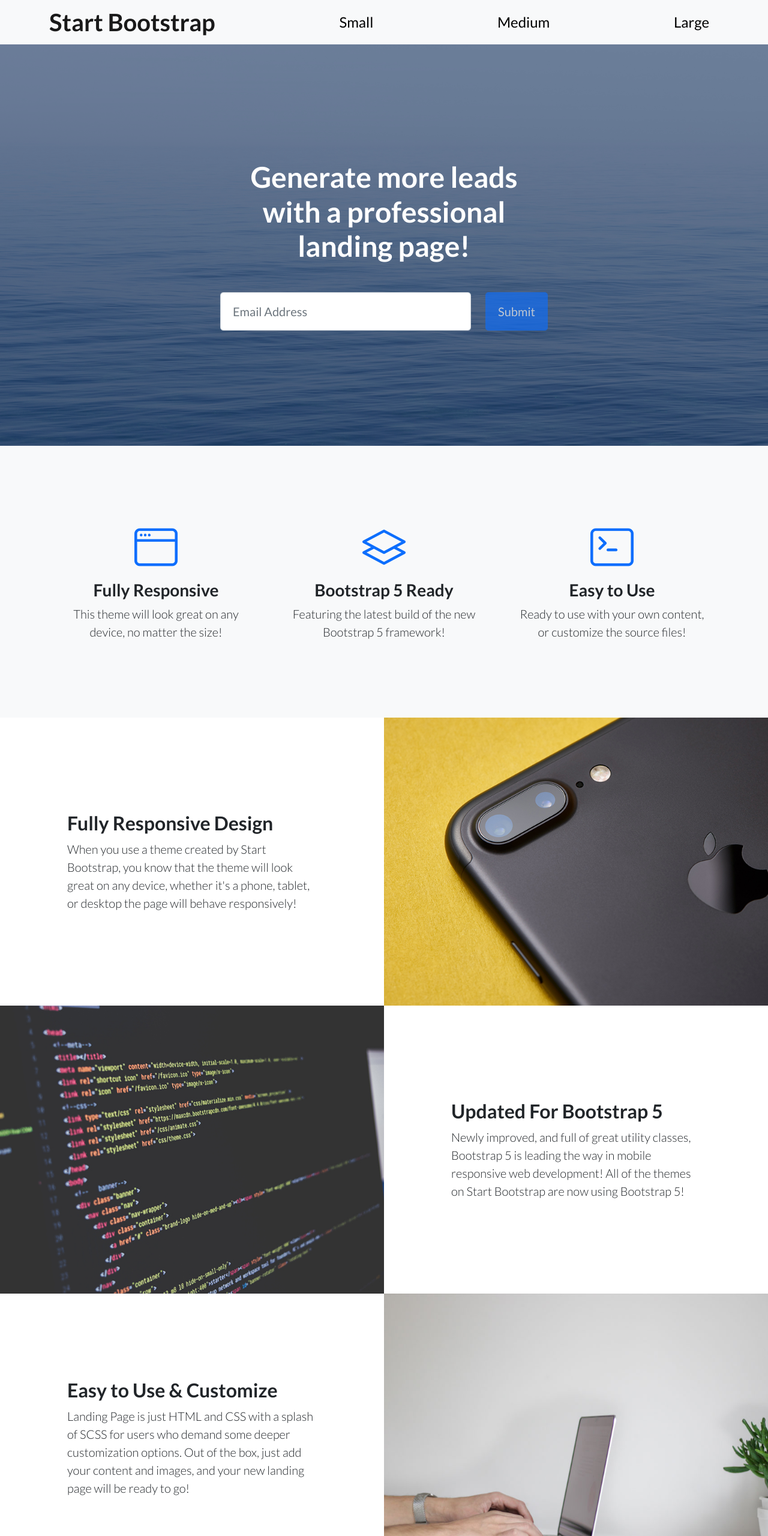
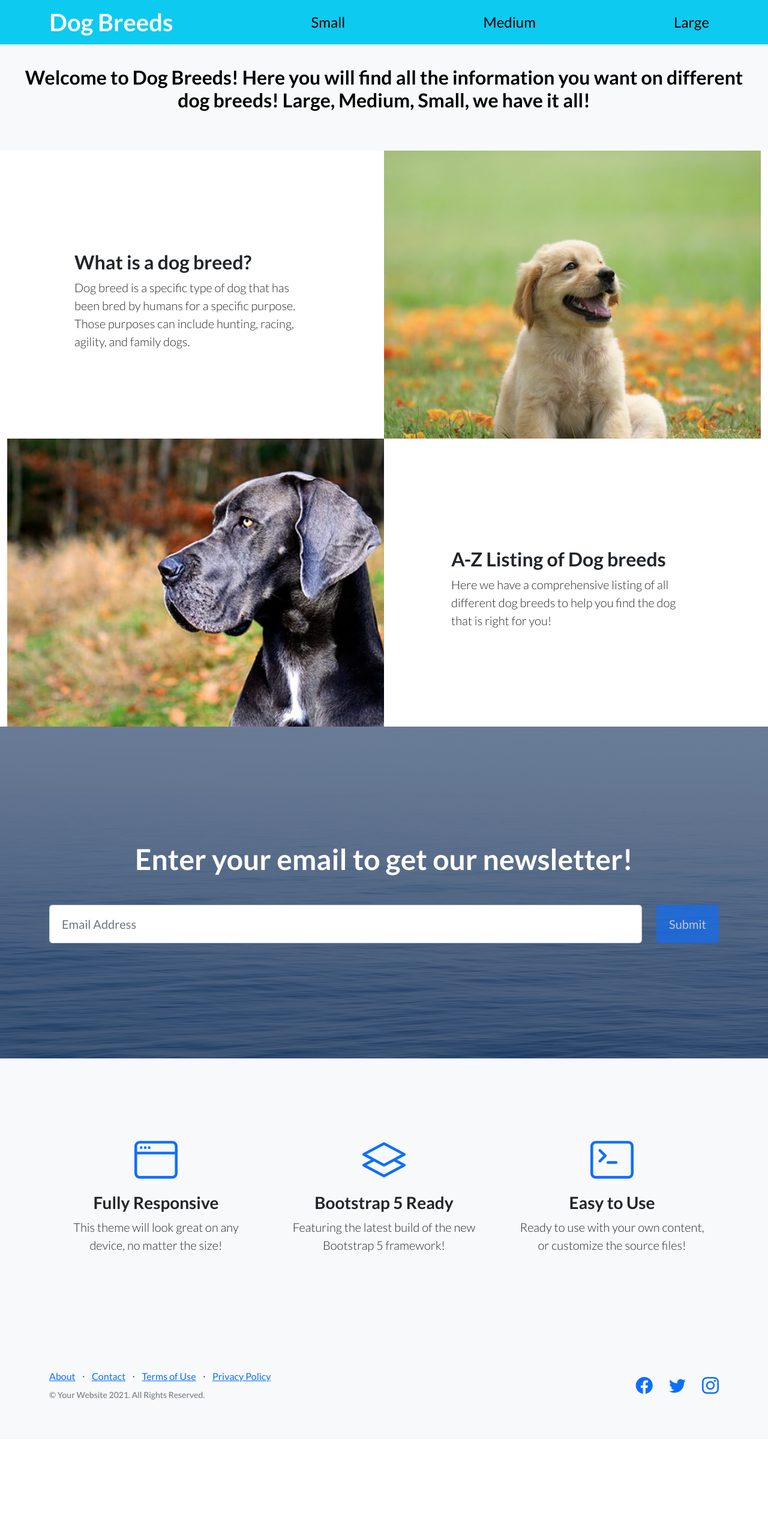
Before and after one commit to amanda-condron/WebProgrammingProject, a website: page dist/index.html in a window 1280 px wide. Shown: the top 2560 px of the page at 60% size. After the commit the page ends 2399 px from the top, so only its background shows below. Drawn offline with nearby package versions, Linux system fonts and the light colour scheme.

Commit message:
Updated to Dog information

```diff
--- a/dist/index.html
+++ b/dist/index.html
@@ -5,7 +5,7 @@
         <meta name="viewport" content="width=device-width, initial-scale=1, shrink-to-fit=no" />
         <meta name="description" content="" />
         <meta name="author" content="" />
-        <title>Landing Page - Start Bootstrap Theme</title>
+        <title>Dog Breeds</title>
         <!-- Favicon-->
         <link rel="icon" type="image/x-icon" href="assets/favicon.ico" />
         <!-- Bootstrap icons-->
@@ -18,23 +18,61 @@
 
     <body>
         <!-- Navigation-->
-        <nav class="navbar navbar-light bg-light static-top">
+        <nav class="navbar navbar-dark bg-info static-top">
             <div class="container">
-                <a class="navbar-brand mb-0 h1" href="#!">Start Bootstrap</a>
+                <a class="navbar-brand mb-0 h1" href="#!">Dog Breeds</a>
                 <a class="nav-link active" href="#">Small</a>
                 <a class="nav-link active" href="#!">Medium</a>
                 <a class="nav-link active" href="#!">Large</a>
                 <!--<a class="btn btn-primary" href="#signup">Sign Up</a> -->
             </div>
         </nav>
+
+         <!-- Header -->
+         <header class="header bg-light">
+            <div class="container-fluid">
+                <div class="row">
+                        <div class="text-black">
+                            <h2 class="p-3 mb-5 text-center "> Welcome to Dog Breeds! Here you will find all the information you want on different
+                                dog breeds! Large, Medium, Small, we have it all!
+                            </h2>
+                        </div>
+                </div>
+            </div>
+        </header>
+
+        <!-- Image Showcases-->
+        <section class="showcase">
+            <div class="container-fluid">
+                <div class="row g-0">
+                    <div class="col-lg-6 order-lg-2 text-white showcase-img" style="background-image: url('assets/img/dog1.jpg')"></div>
+                    <div class="col-lg-6 order-lg-1 my-auto showcase-text">
+                        <h2>What is a dog breed?</h2>
+                        <p class="lead mb-0"> Dog breed is a specific type of dog that has been bred by humans
+                            for a specific purpose. Those purposes can include hunting, racing, agility, and family
+                            dogs.
+                        </p>
+                    </div>
+                </div>
+                <div class="row g-0">
+                    <div class="col-lg-6 text-white showcase-img" style="background-image: url('assets/img/dog2.jpg')"></div>
+                    <div class="col-lg-6 my-auto showcase-text">
+                        <h2>A-Z Listing of Dog breeds</h2>
+                        <p class="lead mb-0">Here we have a comprehensive listing of all different dog breeds
+                            to help you find the dog that is right for you!
+                        </p>
+                    </div>
+                </div>
+            </div>
+        </section>
+
         <!-- Masthead-->
         <header class="masthead">
             <div class="container position-relative">
                 <div class="row justify-content-center">
-                    <div class="col-xl-6">
                         <div class="text-center text-white">
                             <!-- Page heading-->
-                            <h1 class="mb-5">Generate more leads with a professional landing page!</h1>
+                            <h1 class="mb-5">Enter your email to get our newsletter!</h1>
                             <!-- Signup form-->
                             <!-- * * * * * * * * * * * * * * *-->
                             <!-- * * SB Forms Contact Form * *-->
@@ -59,9 +97,8 @@
                                 <!-- has successfully submitted-->
                                 <div class="d-none" id="submitSuccessMessage">
                                     <div class="text-center mb-3">
-                                        <div class="fw-bolder">Form submission successful!</div>
-                                        <p>To activate this form, sign up at</p>
-                                        <a class="text-white" href="https://startbootstrap.com/solution/contact-forms">https://startbootstrap.com/solution/contact-forms</a>
+                                        <div class="fw-bolder">Email submission successful!</div>
+                                        <p>Our monthly newsletters should appear in your inbox!</p>
                                     </div>
                                 </div>
                                 <!-- Submit error message-->
@@ -71,10 +108,10 @@
                                 <div class="d-none" id="submitErrorMessage"><div class="text-center text-danger mb-3">Error sending message!</div></div>
                             </form>
                         </div>
-                    </div>
                 </div>
             </div>
         </header>
+
         <!-- Icons Grid-->
         <section class="features-icons bg-light text-center">
             <div class="container">
@@ -99,32 +136,6 @@
                             <h3>Easy to Use</h3>
                             <p class="lead mb-0">Ready to use with your own content, or customize the source files!</p>
                         </div>
-                    </div>
-                </div>
-            </div>
-        </section>
-        <!-- Image Showcases-->
-        <section class="showcase">
-            <div class="container-fluid p-0">
-                <div class="row g-0">
-                    <div class="col-lg-6 order-lg-2 text-white showcase-img" style="background-image: url('assets/img/bg-showcase-1.jpg')"></div>
-                    <div class="col-lg-6 order-lg-1 my-auto showcase-text">
-                        <h2>Fully Responsive Design</h2>
-                        <p class="lead mb-0">When you use a theme created by Start Bootstrap, you know that the theme will look great on any device, whether it's a phone, tablet, or desktop the page will behave responsively!</p>
-                    </div>
-                </div>
-                <div class="row g-0">
-                    <div class="col-lg-6 text-white showcase-img" style="background-image: url('assets/img/bg-showcase-2.jpg')"></div>
-                    <div class="col-lg-6 my-auto showcase-text">
-                        <h2>Updated For Bootstrap 5</h2>
-                        <p class="lead mb-0">Newly improved, and full of great utility classes, Bootstrap 5 is leading the way in mobile responsive web development! All of the themes on Start Bootstrap are now using Bootstrap 5!</p>
-                    </div>
-                </div>
-                <div class="row g-0">
-                    <div class="col-lg-6 order-lg-2 text-white showcase-img" style="background-image: url('assets/img/bg-showcase-3.jpg')"></div>
-                    <div class="col-lg-6 order-lg-1 my-auto showcase-text">
-                        <h2>Easy to Use & Customize</h2>
-                        <p class="lead mb-0">Landing Page is just HTML and CSS with a splash of SCSS for users who demand some deeper customization options. Out of the box, just add your content and images, and your new landing page will be ready to go!</p>
                     </div>
                 </div>
             </div>
```
Also changed, not shown: README.md, dist/assets/img/dog1.jpg (added), dist/assets/img/dog2.jpg (added), dist/assets/img/testimonials-1.jpg (deleted), dist/assets/img/testimonials-2.jpg (deleted), dist/assets/img/testimonials-3.jpg (deleted), dist/css/styles.css.
